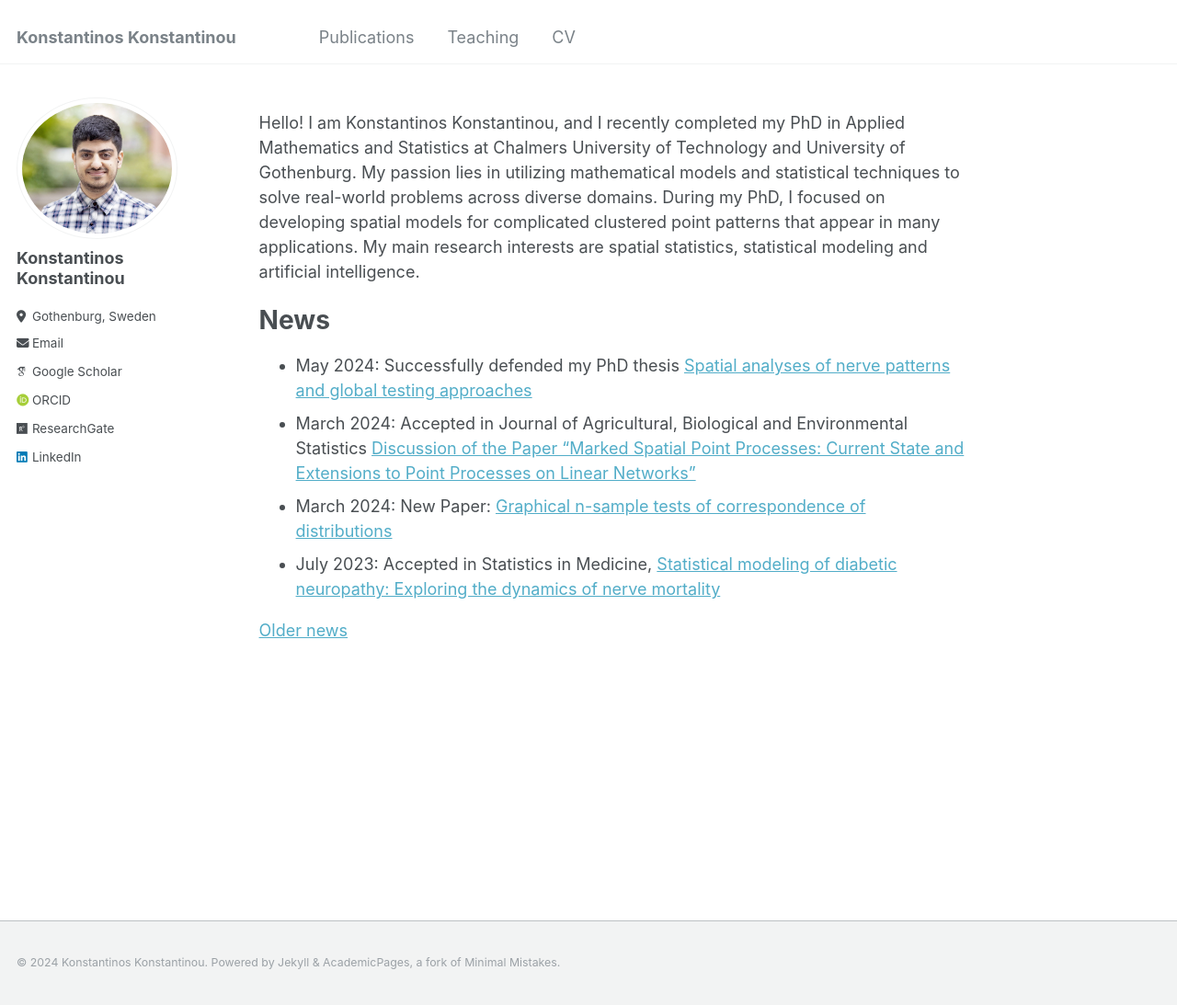
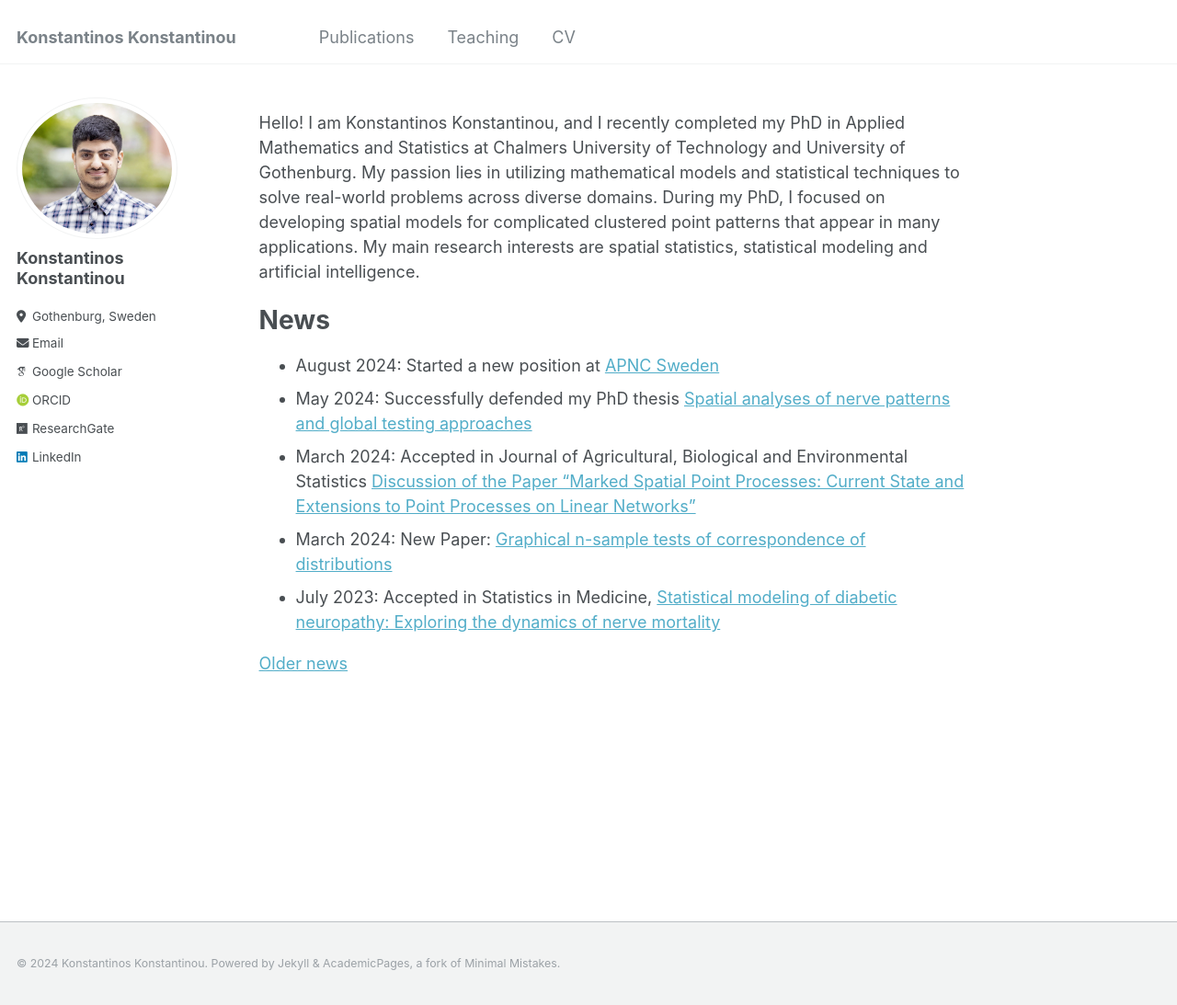
Before and after one commit to KKonstantinos/KKonstantinos.github.io, a Jekyll site: the page built from _pages/about.md, in a window 1280 px wide and 1093 px high. Shown: the whole window at 92% size. Built offline with Jekyll 4.4.1, drawn with Linux system fonts in a browser that asks for light colours; some web fonts are replaced.

Commit message:
Update about.md

```diff
--- a/_pages/about.md
+++ b/_pages/about.md
@@ -13,6 +13,7 @@ My main research interests are spatial statistics, statistical modeling and arti
 
 News
 ======
+- August 2024: Started a new position at [APNC Sweden](https://apnc.se/about/)
 - May 2024: Successfully defended my PhD thesis [Spatial analyses of nerve patterns and global testing approaches](https://research.chalmers.se/publication/541035/file/541035_Fulltext.pdf)
 - March 2024: Accepted in Journal of Agricultural, Biological and Environmental Statistics [Discussion of the Paper “Marked Spatial Point Processes: Current State and Extensions to Point Processes on Linear Networks”](https://link.springer.com/article/10.1007/s13253-024-00606-0)
 - March 2024: New Paper: [Graphical n-sample tests of correspondence of distributions](https://arxiv.org/abs/2403.01838)
```
